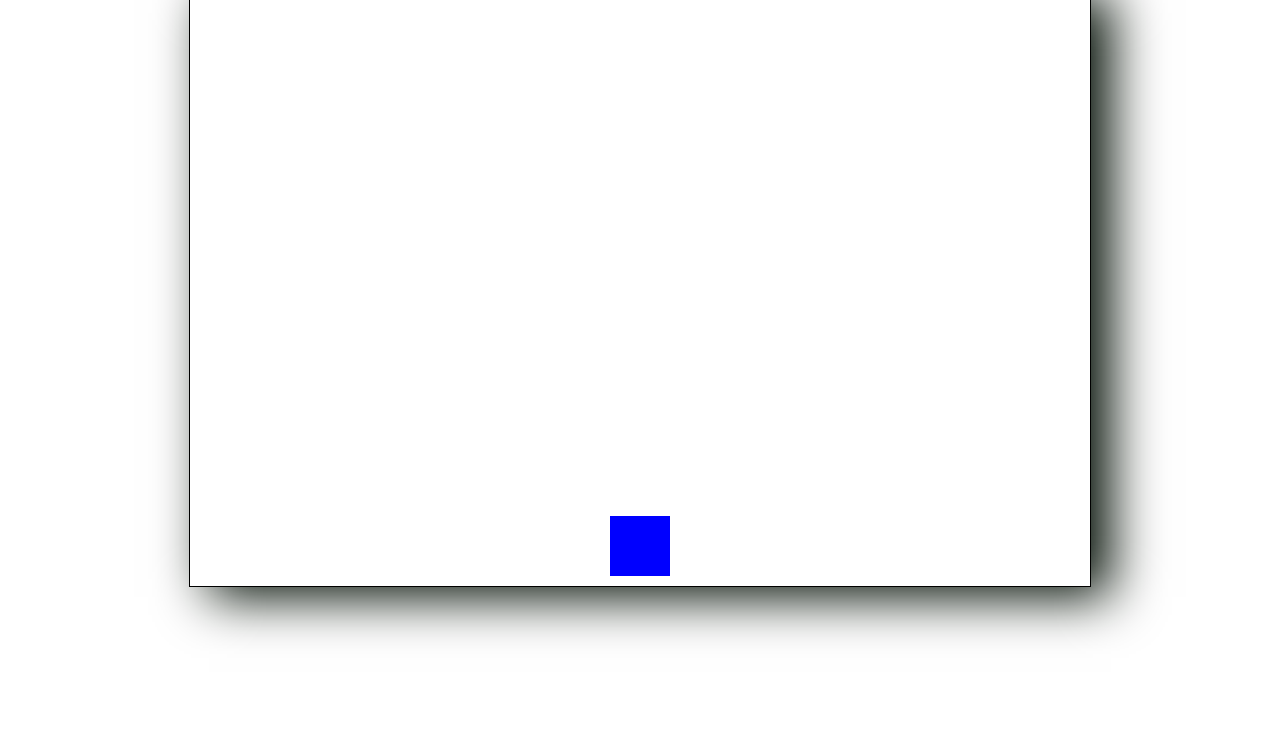
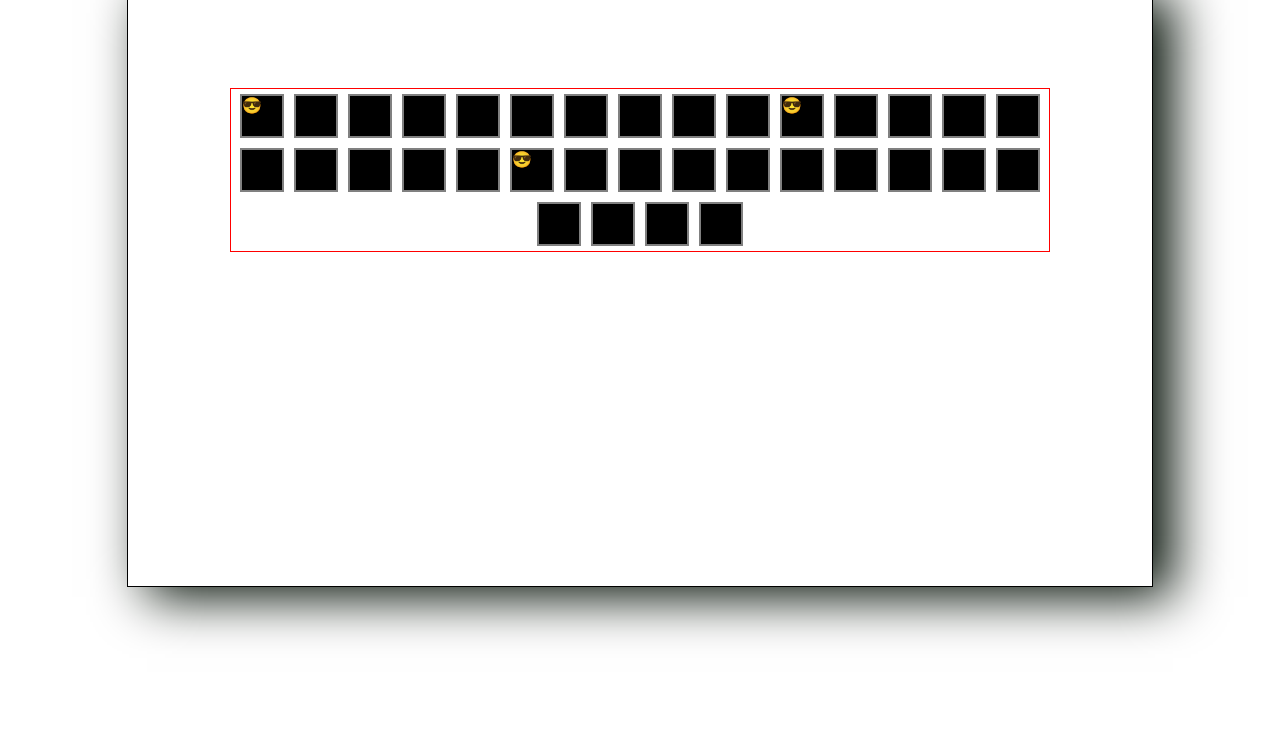
Before and after one commit to senacrs-emti/2022-1T-projetodev-G2, a plain HTML site: page index.html in a window 1280 px wide. Shown: the part 52-800 px from the top of the page. Drawn offline with Linux system fonts and the light colour scheme.

Commit message:
base (tentativa 3)

```diff
--- a/index.html
+++ b/index.html
@@ -9,9 +9,45 @@
 </head>
 <body>
     <h1>Invasor Espacial</h1>
-    <div id="jogo">
-        <div id="nave"></div>
-    </div>
+    <section id="jogo">
+        <section class="conjunto_de_inimigos">
+            <div class="inimigos"> 😎</div>
+            <div class="inimigos"> </div>
+            <div class="inimigos"> </div>
+            <div class="inimigos"> </div>
+            <div class="inimigos"> </div>
+            <div class="inimigos"> </div>
+            <div class="inimigos"> </div>
+            <div class="inimigos"> </div>
+            <div class="inimigos"> </div>
+            <div class="inimigos"> </div>
+            <div class="inimigos"> 😎</div>
+            <div class="inimigos"> </div>
+            <div class="inimigos"> </div>
+            <div class="inimigos"> </div>
+            <div class="inimigos"> </div>
+            <div class="inimigos"> </div>
+            <div class="inimigos"> </div>
+            <div class="inimigos"> </div>
+            <div class="inimigos"> </div>
+            <div class="inimigos"> </div>
+            <div class="inimigos"> 😎</div>
+            <div class="inimigos"> </div>
+            <div class="inimigos"> </div>
+            <div class="inimigos"> </div>
+            <div class="inimigos"> </div>
+            <div class="inimigos"> </div>
+            <div class="inimigos"> </div>
+            <div class="inimigos"> </div>
+            <div class="inimigos"> </div>
+            <div class="inimigos"> </div>
+            <div class="inimigos"> </div>
+            <div class="inimigos"> </div>
+            <div class="inimigos"> </div>
+            <div class="inimigos"> </div>
+        </section>
+    </section>
+
 
     <script src="./script.js"></script>
 </body>
--- a/style.css
+++ b/style.css
@@ -8,7 +8,7 @@ body{
     align-items: center;
 }
 #jogo{
-    width: 900px;
+    width: 80%;
     height: 600px;
     border: solid 1px black;
     box-shadow: rgb(1, 13, 3) 20px 10px 50px;
@@ -17,7 +17,24 @@ body{
     width: 60px;
     height: 60px;
     background-color: blue;
-    position: relative;
     top:530px;
     left: 420px;
 }
+.inimigos{
+    width: 40px;
+    height: 40px;
+    background-color: black;
+    border: 2px solid gray;
+    margin: 5px;
+}
+.conjunto_de_inimigos{
+    margin-top: 10px;
+    display: flex;
+    flex-direction: row;
+    border: 1px solid red;
+    justify-content: center;
+    flex-wrap: wrap;
+    margin-left: 10%;
+    margin-right: 10%;
+    margin-top: 10%;
+}
```
